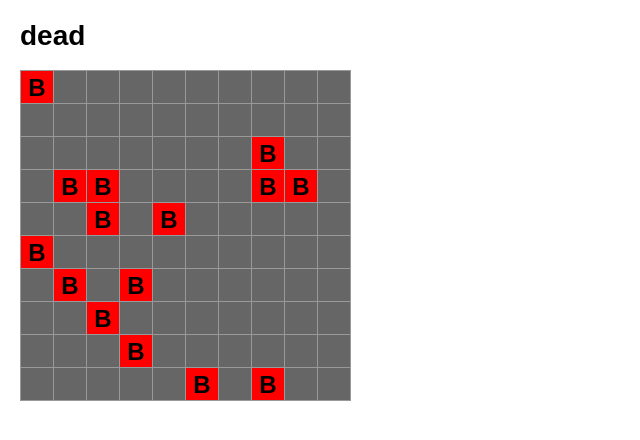
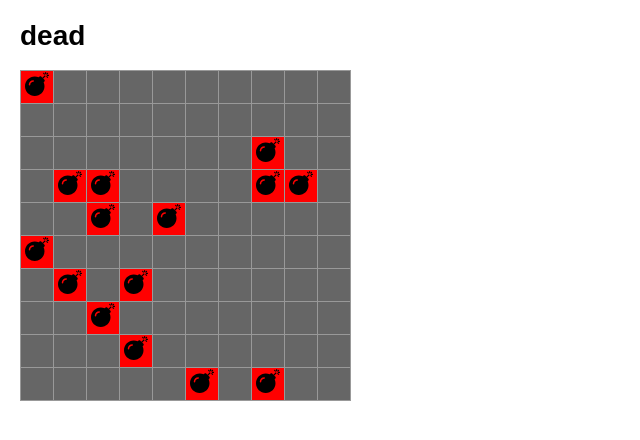
Before and after one commit to dylance/Minesweeper-React, a React (Create React App) app: page / in a window 1280 px wide. Both pictures are taken after a click on the button 37 px from the left and 86 px from the top of the page. Shown: the top 440 px of the page, without its empty margins (0-640 px from the left). Built offline with nearby package versions, Linux system fonts and the light colour scheme.

Commit message:
Add flag and bomb icons

```diff
--- a/package.json
+++ b/package.json
@@ -5,6 +5,7 @@
   "dependencies": {
     "react": "^16.7.0",
     "react-dom": "^16.7.0",
+    "react-icons": "^3.3.0",
     "react-scripts": "2.1.3"
   },
   "scripts": {
--- a/src/components/App.jsx
+++ b/src/components/App.jsx
@@ -23,6 +23,16 @@ class App extends Component {
       grid
     });
   };
+
+  setFlag = (i,j) => {
+    let grid = this.state.grid.slice();
+    grid[i][j].display = "flag";
+    this.setState({
+      grid
+    });
+
+
+  }
 
   checkWin = grid => {
     for (let i = 0; i < grid.length; i++) {
@@ -61,6 +71,7 @@ class App extends Component {
           grid={this.state.grid}
           clicked={this.clicked}
           status={this.state.status}
+          setFlag={this.setFlag}
         />
       </div>
     );
--- a/src/components/Board.jsx
+++ b/src/components/Board.jsx
@@ -13,6 +13,7 @@ class Board extends Component {
         key={Math.random()}
         clicked={() => this.props.clicked(i, j)}
         status={this.props.status}
+        setFlag={() => this.props.setFlag(i,j)}
       />
     );
   }
--- a/src/components/Square.jsx
+++ b/src/components/Square.jsx
@@ -1,20 +1,13 @@
 import React, { Component } from "react";
+import { FaBomb, FaFlagCheckered } from "react-icons/fa";
 
 class Square extends Component {
-  state = {
-    hidden: true
-  };
-
-  clicked = () => {
-    this.setState({ hidden: false });
-  };
-
   render() {
     if (this.props.status === "dead" && this.props.value.value === "B") {
       console.log("howdy partner");
       return (
         <button className="square" style={{ background: "red" }}>
-          {this.props.value.value}
+          <FaBomb />
         </button>
       );
     }
@@ -23,15 +16,28 @@ class Square extends Component {
       return (
         <button
           onClick={e => {
-            e.preventDefault()
+            e.preventDefault();
             console.log("theh clicked button is:", e.button);
             this.props.clicked();
           }}
-          onMouseDown={(e) => {console.log(e.button)}}
+          onMouseDown={e => {
+            console.log(e.button);
+          }}
           className="square"
           style={{ background: "#666" }}
-          onContextMenu={(e) => {e.preventDefault()}}
+          onContextMenu={e => {
+            e.preventDefault();
+            this.props.setFlag();
+          }}
         />
+      );
+    }
+
+    if (this.props.value.display === "flag") {
+      return (
+        <button className="square">
+          <FaFlagCheckered />
+        </button>
       );
     }
 
```
Also changed, not shown: 1 other file (tests, documents, lock files or other folders).
